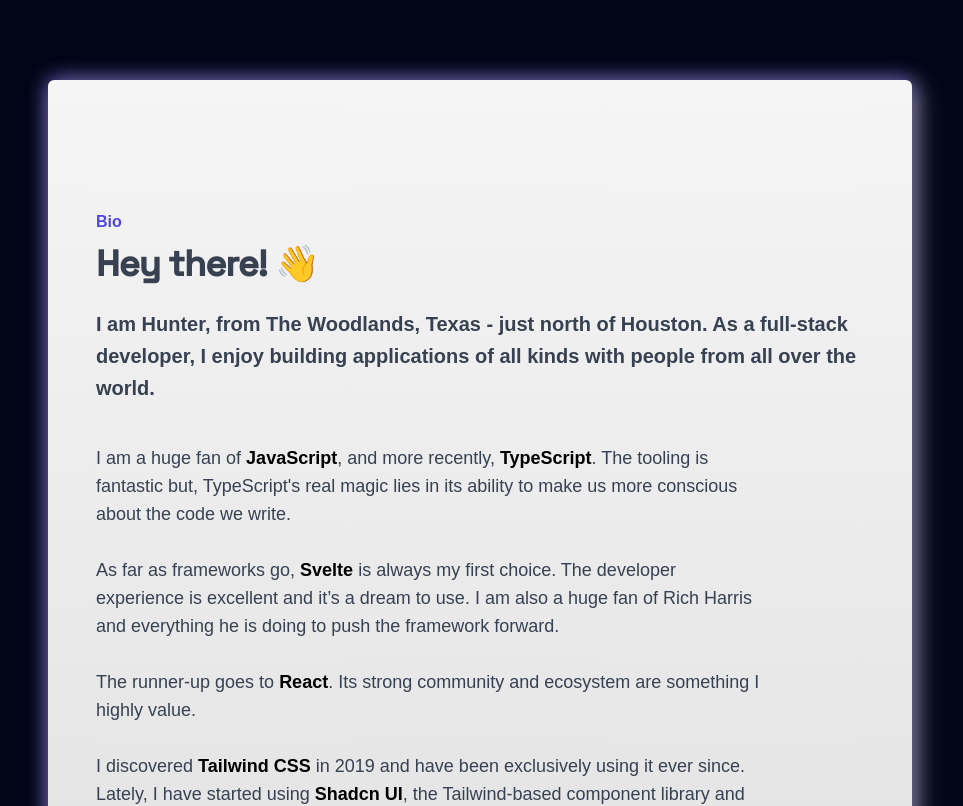
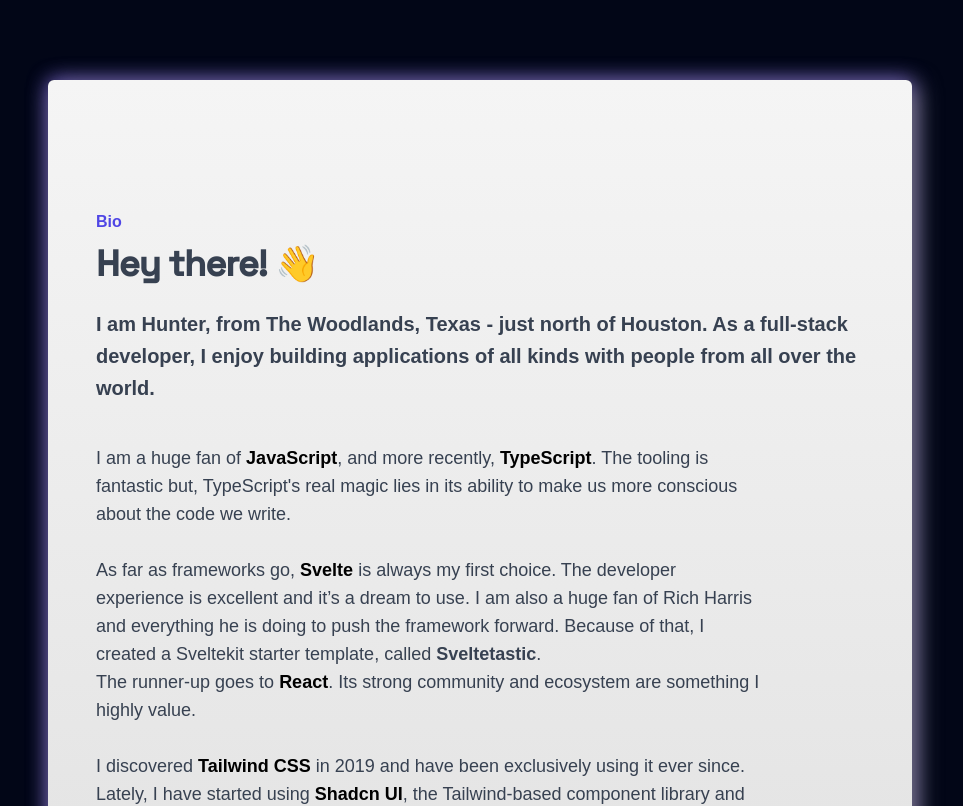
Before and after one commit to RLover06/Portfolio, a SvelteKit app: page /test2 in a window 1280 px wide. Shown: the top 806 px of the page, without its empty margins (160-1123 px from the left). Built offline with nearby package versions, Linux system fonts and the light colour scheme.

Commit message:
Added sveltetastic

```diff
--- a/src/routes/letter.svelte
+++ b/src/routes/letter.svelte
@@ -25,9 +25,10 @@
 					<br /><br />
 
 					As far as frameworks go, <span class="font-bold text-black text-lg">Svelte</span> is always my first choice. The developer experience is excellent and it’s a dream to use. I am also a huge fan of Rich Harris and
-					everything he is doing to push the framework forward.
-				</p>
-
+					everything he is doing to push the framework forward. Because of that, I created a Sveltekit starter template, called
+					<a class="font-bold" href="https://github.com/diamondalltheway/sveltetastic">
+						Sveltetastic<span class="font-medium">.</span>
+					</a>
 				<br />
 
 				<p>The runner-up goes to <span class="font-bold text-black text-lg">React</span>. Its strong community and ecosystem are something I highly value.</p>
```
